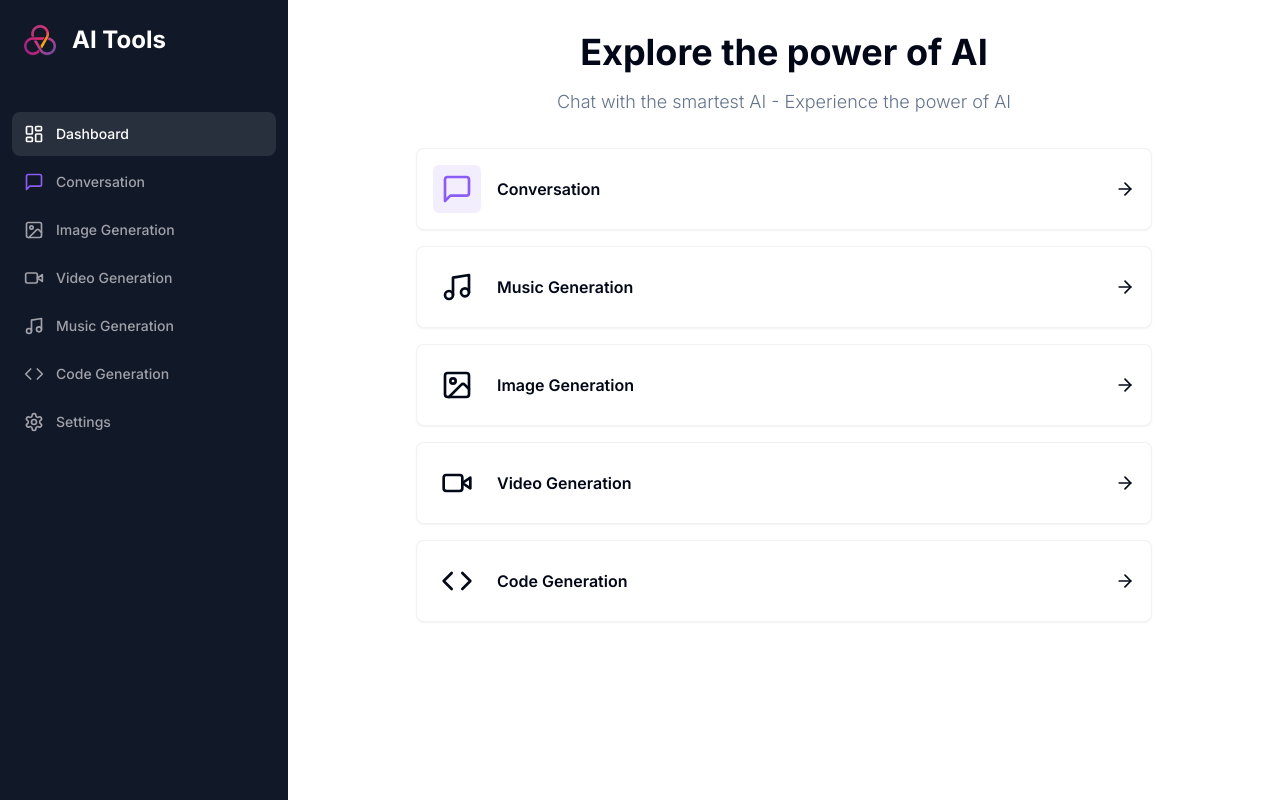
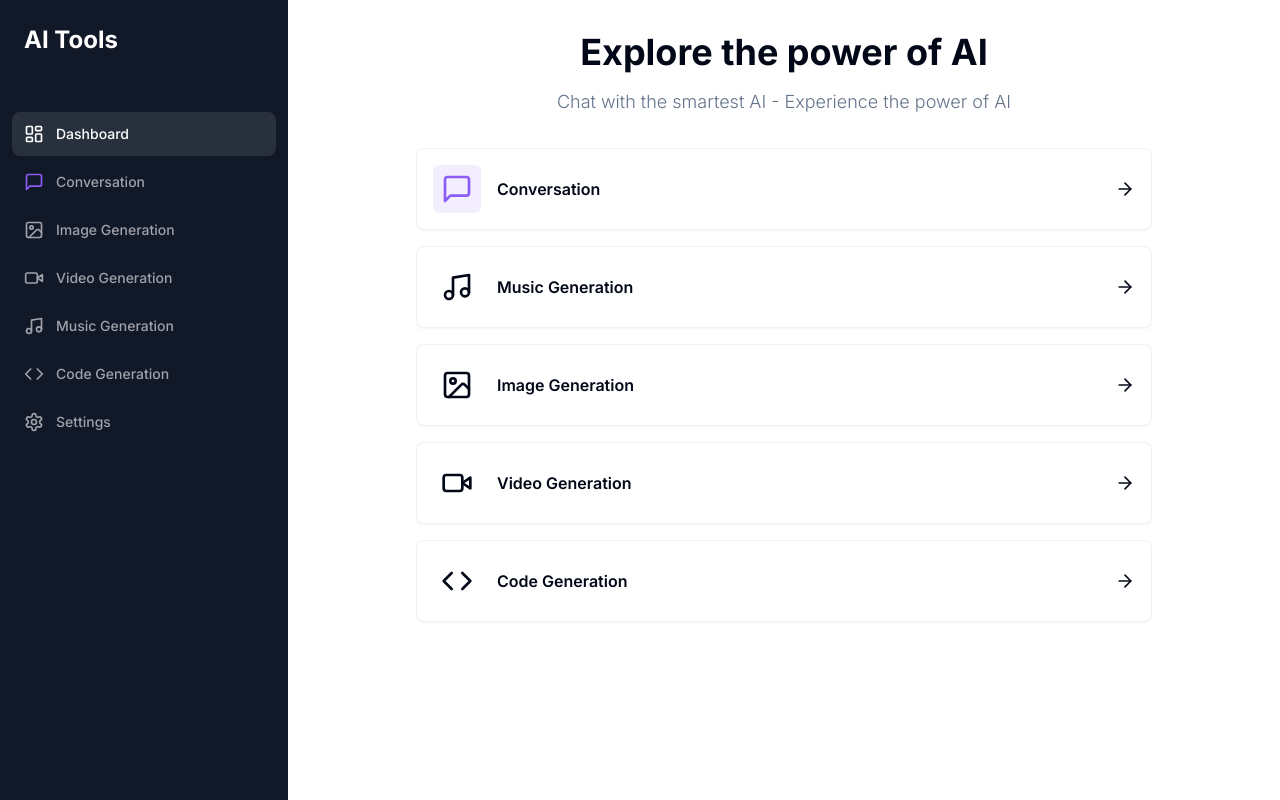
Before and after one commit to quangnphan/ai-tools, a Next.js app: page /dashboard in a window 1280 px wide. Built offline with nearby package versions, Linux system fonts and the light colour scheme.

Commit message:
fix sidebar color

```diff
--- a/app/(dashboard)/layout.tsx
+++ b/app/(dashboard)/layout.tsx
@@ -1,20 +1,18 @@
-import Navbar from "@/components/navbar"
-import Sidebar from "@/components/sidebar"
+import Navbar from "@/components/navbar";
+import Sidebar from "@/components/sidebar";
 
-const DashboardLayout = ({children}:{children: React.ReactNode}) => {
-return(
+const DashboardLayout = ({ children }: { children: React.ReactNode }) => {
+  return (
     <div className="h-full relative">
       <div className="hidden h-full md:flex md:w-72 md:flex-col md:fixed md:inset-y-0 z-[80] bg-gray-900">
-            <div>
         <Sidebar />
-            </div>
       </div>
       <main className="md:pl-72">
         <Navbar />
         {children}
       </main>
     </div>
-)
-}
+  );
+};
 
-export default DashboardLayout
+export default DashboardLayout;
--- a/components/sidebar.tsx
+++ b/components/sidebar.tsx
@@ -16,9 +16,9 @@ const Sidebar = () => {
     <div className="space-y-4 py-4 flex flex-col h-full bg-[#111827] text-white">
       <div className="px-3 py-2 flex-1">
         <Link href="/dashboard" className="flex items-center pl-3 mb-14">
-          <div className="relative w-8 h-8 mr-4">
+          {/* <div className="relative w-8 h-8 mr-4">
             <Image fill alt="logo" src="/logo.png" />
-          </div>
+          </div> */}
           <h1 className={cn("text-2xl font-bold", montserrat)}>AI Tools</h1>
         </Link>
         <div className="space-y-1">
@@ -27,7 +27,7 @@ const Sidebar = () => {
               <Link
                 key={route.href}
                 href={route.href}
-                className={cn("text-sm group flex p-3 w-full justify-start font-medium cursor-pointer hover:text-white hover:bg-white/10 rounded-lg transition",pathname === route.href ? "text-white bg-white/10" : "text-zinc-400")}
+                className={cn("text-sm group flex p-3 w-full justify-start font-medium cursor-pointer hover:text-white hover:bg-white/10 rounded-lg transition",pathname === route.href ? "text-white bg-white/10" : "text-zinc-400",)}
               >
                 <div className="flex items-center flex-1">
                   <route.icon className={cn("h-5 w-5 mr-3", route.color)} />
--- a/constants.ts
+++ b/constants.ts
@@ -26,26 +26,26 @@ export const routes = [
   {
     label: "Image Generation",
     icon: ImageIcon,
+    href: "/image",
     color: "text-pink-700",
-    href: "/image",
   },
   {
     label: "Video Generation",
     icon: VideoIcon,
+    href: "/video",
     color: "text-orange-700",
-    href: "/video",
   },
   {
     label: "Music Generation",
     icon: Music,
+    href: "/music",
     color: "text-emerald-500",
-    href: "/music",
   },
   {
     label: "Code Generation",
     icon: Code,
+    href: "/code",
     color: "text-green-700",
-    href: "/code",
   },
   {
     label: "Settings",
@@ -72,22 +72,22 @@ export const tools = [
   {
     label: "Image Generation",
     icon: ImageIcon,
+    href: "/image",
     color: "text-pink-700",
     bgColor: "bg-pink-700/10",
-    href: "/image",
   },
   {
     label: "Video Generation",
     icon: VideoIcon,
+    href: "/video",
     color: "text-orange-700",
     bgColor: "bg-orange-700/10",
-    href: "/video",
   },
   {
     label: "Code Generation",
     icon: Code,
+    href: "/code",
     color: "text-green-700",
     bgColor: "bg-green-700/10",
-    href: "/code",
   },
 ];
```
Lines whose indentation alone changed are shown as unchanged.
